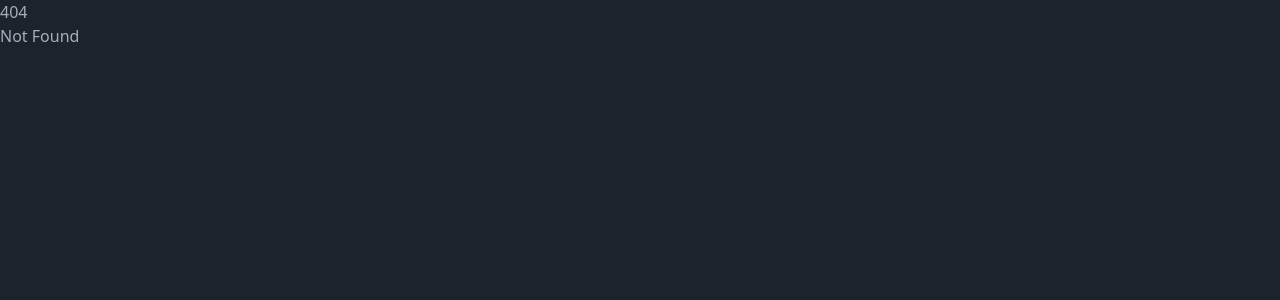
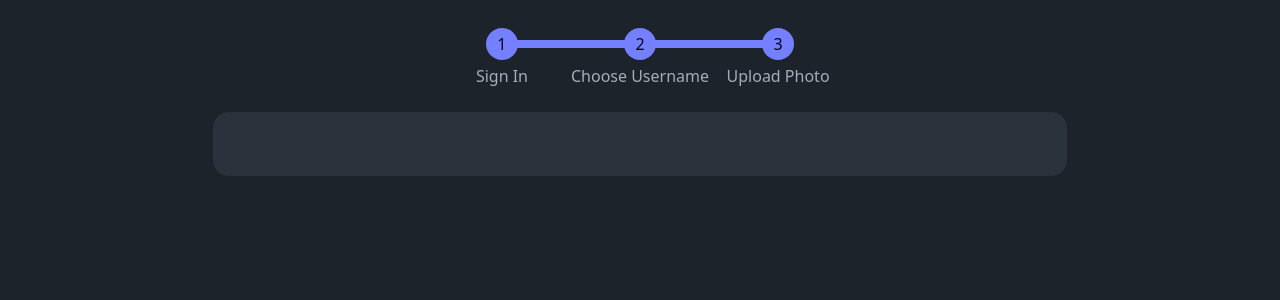
Before and after one commit to DenisSidletskyy/svelte-course, a SvelteKit app: page /login/photo in a window 1280 px wide. Before the commit this address had no page. Shown: the top 300 px of the page. Built offline with nearby package versions, Linux system fonts and the light colour scheme.

Commit message:
multi-step forms

```diff
--- a/src/routes/+layout.svelte
+++ b/src/routes/+layout.svelte
@@ -2,4 +2,6 @@
   import "../app.css";
 </script>
 
-<slot />
+<div class="min-h-screen flex flex-col">
+  <slot />
+</div>
--- /dev/null
+++ b/src/routes/login/+layout.svelte
@@ -0,0 +1,29 @@
+<script lang="ts">
+  import { page } from "$app/stores";
+</script>
+
+<nav class="flex justify-center my-6">
+  <ul class="steps">
+    <a href="/login" class="step step-primary">Sign In</a>
+    <a
+      href="/login/username"
+      class="step"
+      class:step-primary={$page.route.id?.match(/username|photo/g)}
+    >
+      Choose Username
+    </a>
+    <a
+      href="/login/photo"
+      class="step"
+      class:step-primary={$page.route.id?.includes("photo")}
+    >
+      Upload Photo
+    </a>
+  </ul>
+</nav>
+
+<main class="card w-4/6 bg-neutral text-neutral-content mx-auto">
+  <div class="card-body items-center text-center">
+    <slot />
+  </div>
+</main>
--- /dev/null
+++ b/src/routes/login/+page.svelte
@@ -0,0 +1,5 @@
+<script lang="ts">
+
+</script>
+
+<slot></slot>
--- /dev/null
+++ b/src/routes/login/photo/+page.svelte
@@ -0,0 +1,5 @@
+<script lang="ts">
+    import type { PageData } from './$types';
+
+    export let data: PageData;
+</script>
--- /dev/null
+++ b/src/routes/login/username/+page.svelte
@@ -0,0 +1,5 @@
+<script lang="ts">
+
+</script>
+
+<h2>Username</h2>
```
